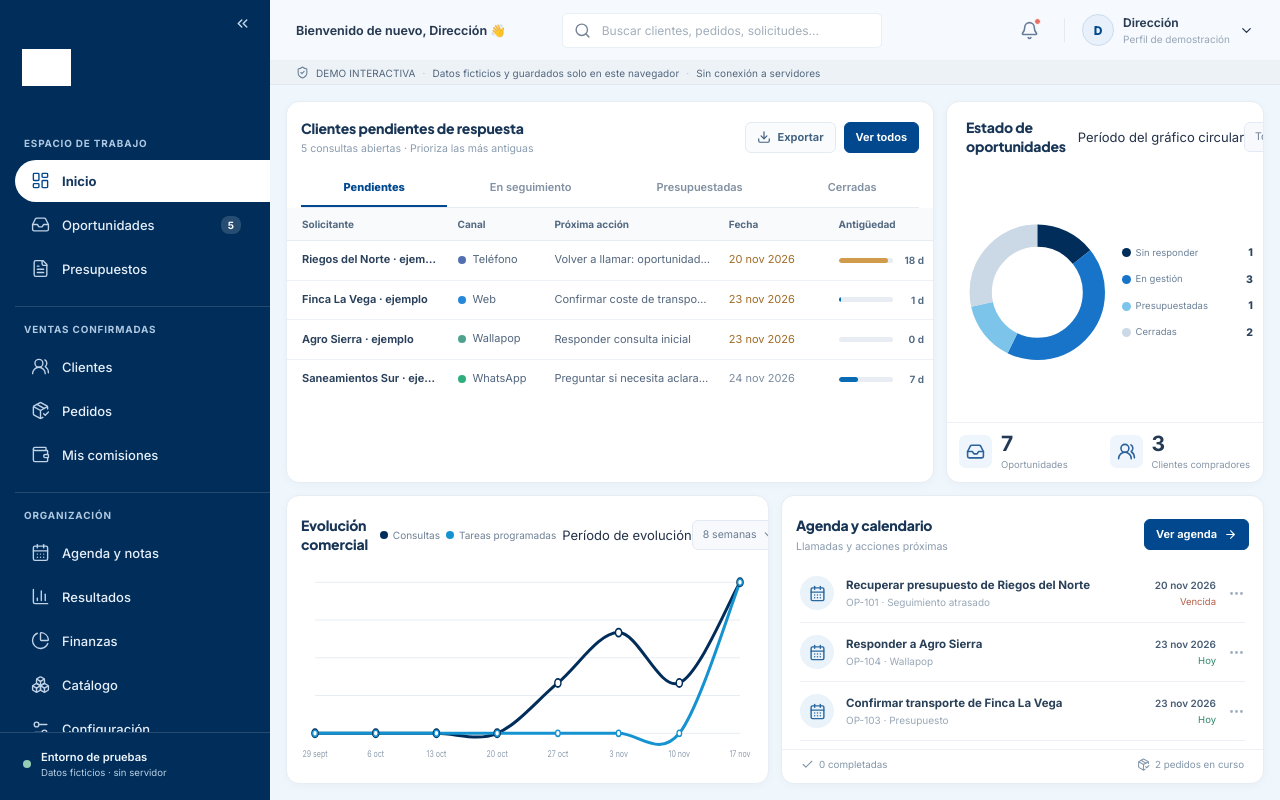
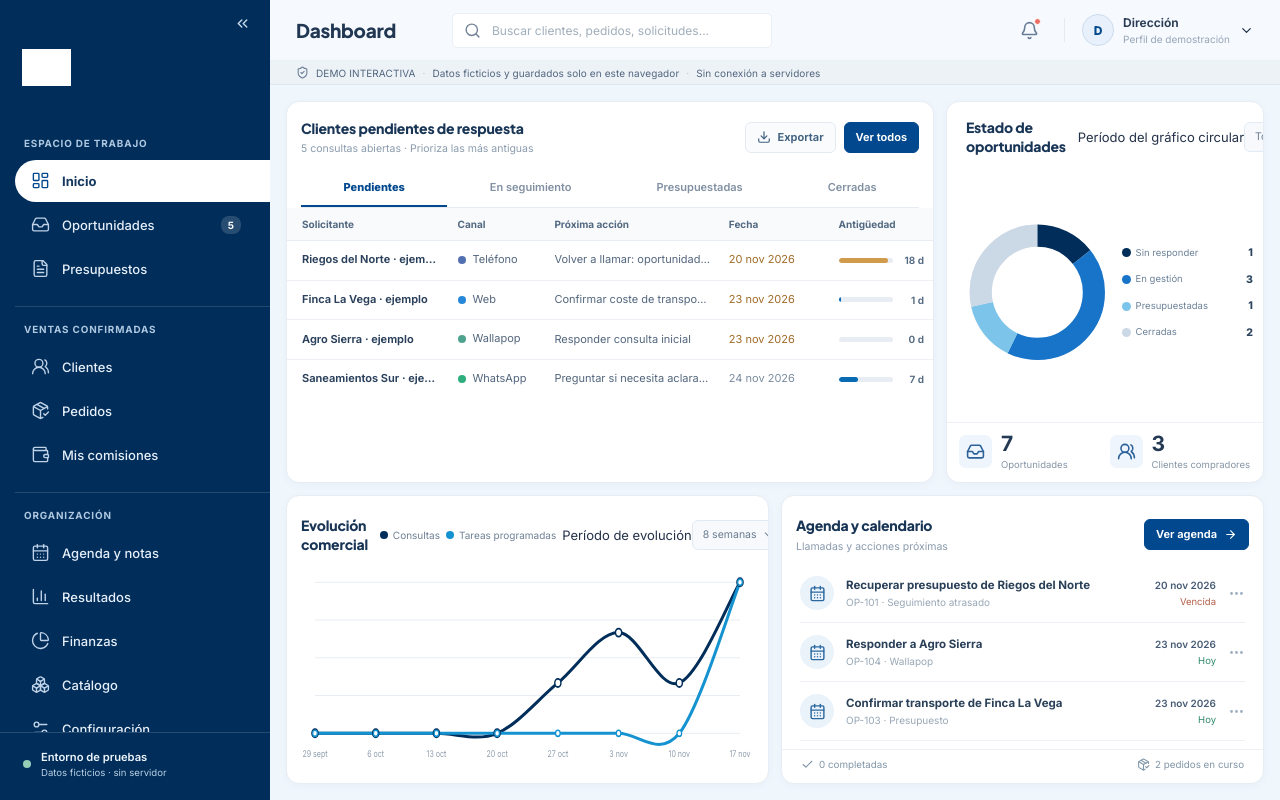
Before and after one commit to juanjogamero/depofibra-crm, a React (Vite) app: page / in a window 1280 px wide. Built offline with nearby package versions, Linux system fonts and the light colour scheme; grey boxes are pictures that could not be loaded.

Commit message:
ui(dashboard): match reference header title without changing navigation

```diff
--- a/src/App.tsx
+++ b/src/App.tsx
@@ -135,7 +135,7 @@ function Header({ onMenu }: { onMenu: () => void }) {
   return <header className="topbar">
     <div className="topbar-start">
       <button className="icon-button menu-trigger" aria-label="Abrir menú" onClick={onMenu}><Menu size={21}/></button>
-      <div className="breadcrumb">{location.pathname==='/' ? <strong className="dashboard-top-welcome">Bienvenido de nuevo, Dirección <span className="dashboard-top-wave">👋</span></strong> : <><span>Depofibra CRM</span><span className="crumb-slash">/</span><strong>{pageLabel(location.pathname)}</strong></>}</div>
+      <div className="breadcrumb">{location.pathname==='/' ? <strong className="vek-topbar-title">Dashboard</strong> : <><span>Depofibra CRM</span><span className="crumb-slash">/</span><strong>{pageLabel(location.pathname)}</strong></>}</div>
     </div>
     <div className="topbar-end">
       <div className="global-search">
```
